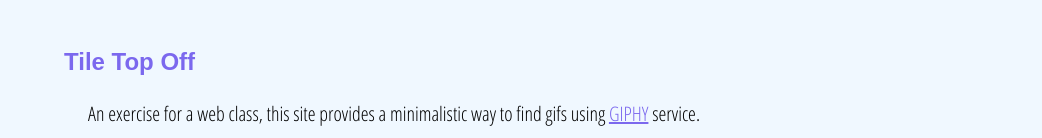
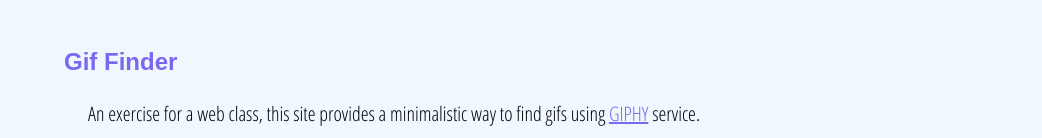
Before and after one commit to CamSOlson/Portfolio, a plain HTML site: page projects/index.html in a window 1280 px wide. Shown: the part 2093-2231 px from the top of the page, without its empty margins (64-1106 px from the left). Drawn offline with Linux system fonts and the light colour scheme; a web font is replaced by a local one.

Commit message:
Update index.html

```diff
--- a/projects/index.html
+++ b/projects/index.html
@@ -39,7 +39,7 @@
 					<img src="../media/images/Tile Top Off.png" alt="Tile Top Off">
 				</section>
 				<section  class="animatable" data-animation="scroll-fadeIn---time-1s">
-					<h2>Tile Top Off</h2>
+					<h2>Gif Finder</h2>
 					<p>An exercise for a web class, this site provides a minimalistic way to find gifs using <a href="https://giphy.com/" target="_blank">GIPHY</a> service.</p>
 					<p>Disclaimer: I own no images or names on this site</p>
 					<a href="https://people.rit.edu/users/cso7654/235/project2/" target="_blank">Gif Finder</a>
```
